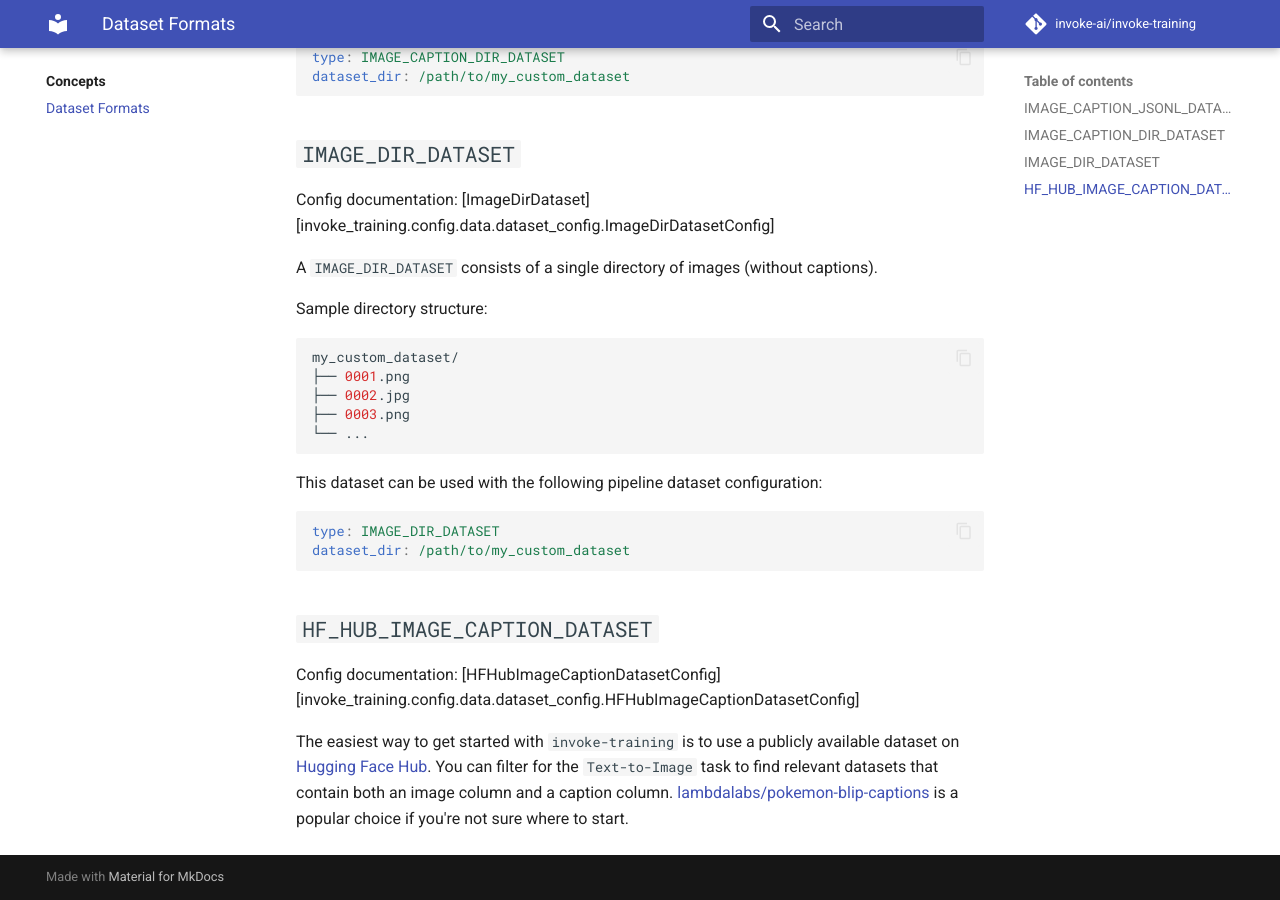
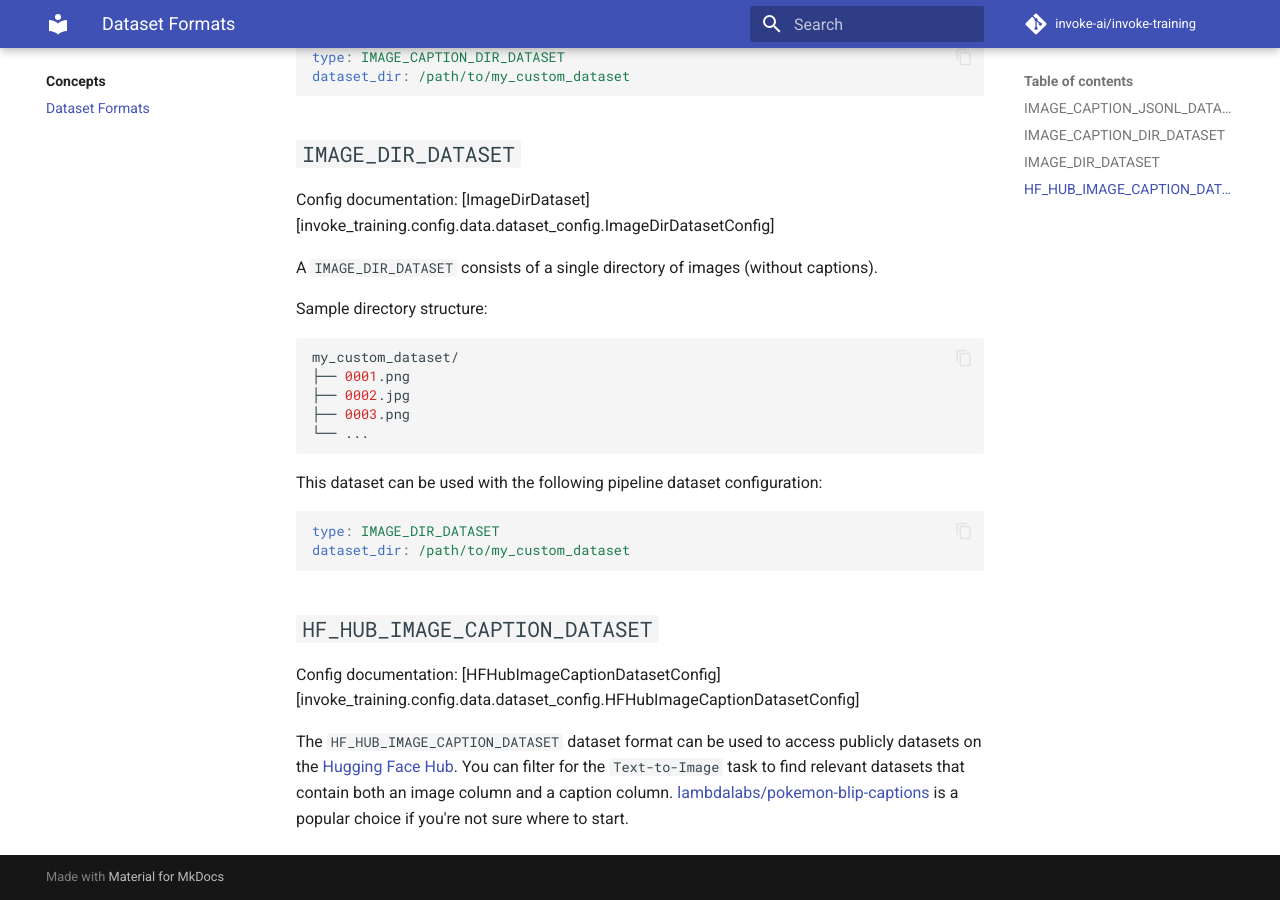
Before and after one commit to invoke-ai/invoke-training, an MkDocs documentation site: the page built from docs/concepts/dataset_formats.md, in a window 1280 px wide and 900 px high, scrolled down 2026 px. Built offline with MkDocs 1.6.1 and Material for MkDocs 9.7.7, drawn with Linux system fonts in a browser that asks for light colours; comment, search, counter and statistics services are not loaded.

Commit message:
(minor) Tweak docs wording.

```diff
--- a/docs/concepts/dataset_formats.md
+++ b/docs/concepts/dataset_formats.md
@@ -101,4 +101,4 @@
 
 Config documentation: [HFHubImageCaptionDatasetConfig][invoke_training.config.data.dataset_config.HFHubImageCaptionDatasetConfig]
 
-The easiest way to get started with `invoke-training` is to use a publicly available dataset on [Hugging Face Hub](https://huggingface.co/datasets). You can filter for the `Text-to-Image` task to find relevant datasets that contain both an image column and a caption column. [lambdalabs/pokemon-blip-captions](https://huggingface.co/datasets/lambdalabs/pokemon-blip-captions) is a popular choice if you're not sure where to start.
+The `HF_HUB_IMAGE_CAPTION_DATASET` dataset format can be used to access publicly datasets on the [Hugging Face Hub](https://huggingface.co/datasets). You can filter for the `Text-to-Image` task to find relevant datasets that contain both an image column and a caption column. [lambdalabs/pokemon-blip-captions](https://huggingface.co/datasets/lambdalabs/pokemon-blip-captions) is a popular choice if you're not sure where to start.
```
